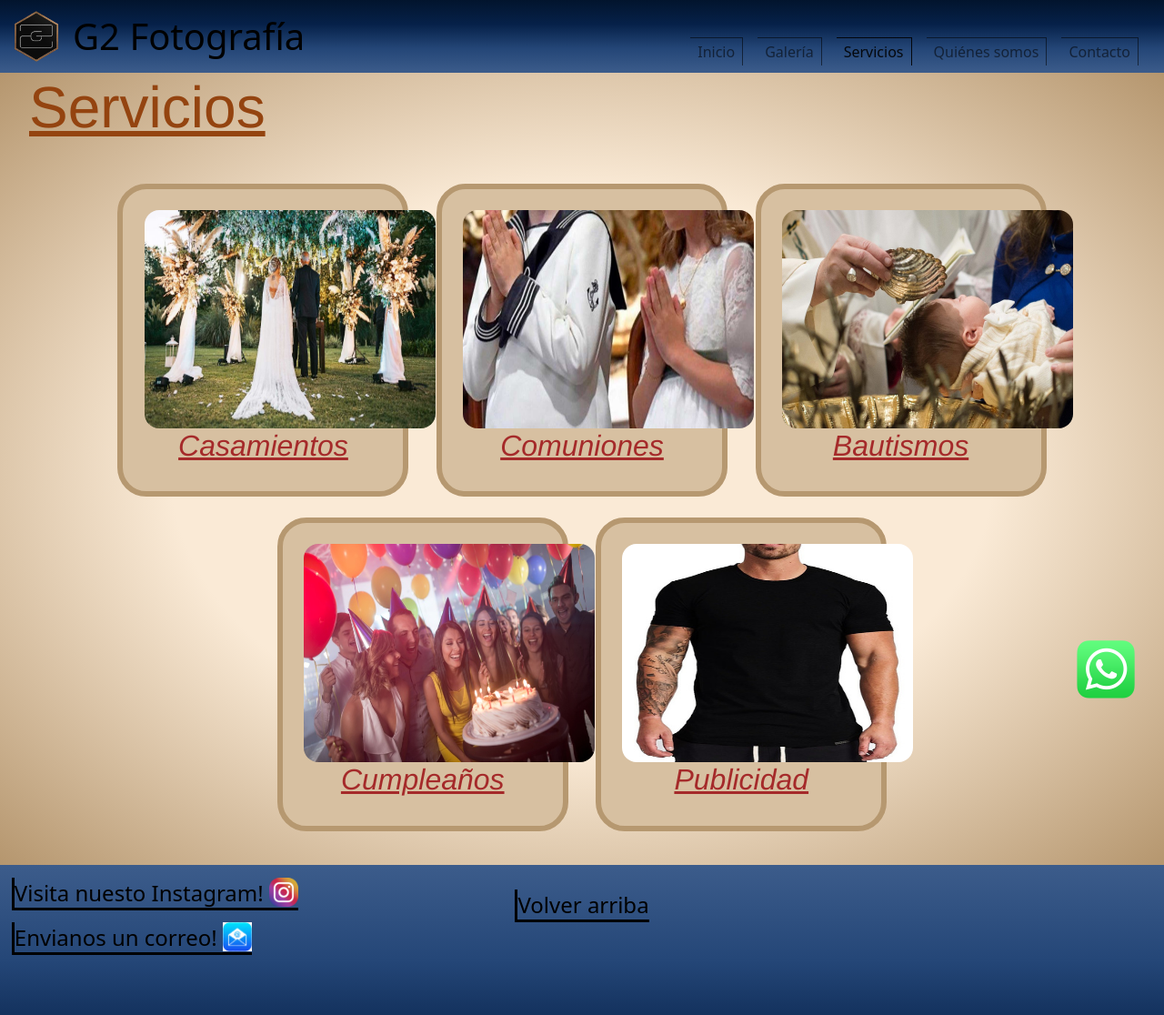
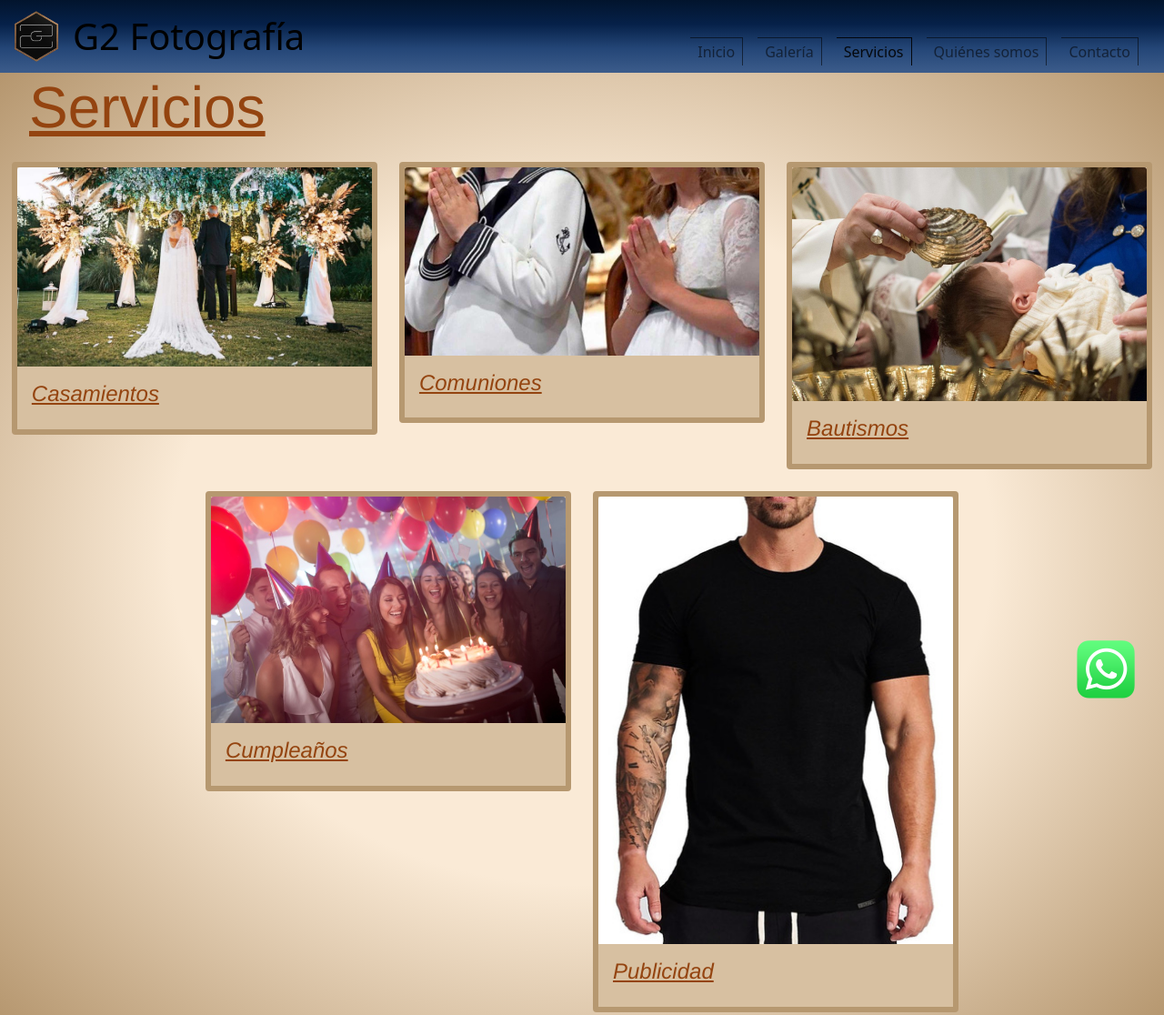
Before and after one commit to joaquingutierrez/fotografia-g2, a plain HTML site: page pages/services.html in a window 1280 px wide. Shown: the top 1116 px of the page at 91% size. Drawn offline with nearby package versions, Linux system fonts and the light colour scheme.

Commit message:
Bootstrap agregado a todas las secciones

```diff
--- a/css/style.css
+++ b/css/style.css
@@ -427,7 +427,7 @@ body {
 }
 
 .imgAbout img{
-    border-radius: 4rem;
+/*     border-radius: 4rem; */
     height: 10rem;
     width: 15rem;
     margin: 1rem;
@@ -534,80 +534,99 @@ body {
 
 /* ..............................................Servicios para Desktop 1200px en adelante.............................................. */
 
-.containerServices {
+/* .containerServices {
     text-align: center;
     width: auto;
     font-size: 1.8rem;
     padding: 2% 5%;
-}
+} */
 
 .servicios {
-    display: inline-block;
+    /* display: inline-block;
     text-align: center;
     font-family: 'Franklin Gothic Medium', 'Arial Narrow', Arial, sans-serif;
     font-size: 1.5rem;
     font-style: italic;
-    text-decoration: underline;
+    text-decoration: underline; */
     border: solid 0.4rem #B69870;
-    border-radius: 2rem;
-    width: 20rem;
+/*     border-radius: 2rem; */
+/*     width: 20rem;
     padding: 2%;
-    margin: 1%;
+    margin: 1%; */
     background-color: #D7C0A1;
-    color: brown;
+/*     color: brown; */
 }
 
-.imgServicios {
+.row {
+    justify-content: center;
+    padding:1%;
+}
+
+
+.card-title {
+    font-family: 'Franklin Gothic Medium', 'Arial Narrow', Arial, sans-serif;
+    font-size: 1.5rem;
+    font-style: italic;
+    text-decoration: underline;
+    color: rgb(148, 68, 16)
+}
+
+/* .card {
+    margin: 1%;
+    width: fit-content;
+} */
+
+/* .imgServicios {
     height: 15rem;
     width: 20rem;
     border-radius: 1rem;
-}
+} */
 
 /* ..............................................Servicios para Laptop 769px a 1200px.............................................. */
 
-@media only screen and (min-width: 769px) and (max-width: 1200px) {
+/* @media only screen and (min-width: 769px) and (max-width: 1200px) {
     .containerServices {
         padding: 0%;
     }
     .servicios {
         font-size: 1.4rem;
         width: 17rem;
-    }
-    .imgServicios {
+    } */
+/*     .imgServicios {
         height: 12rem;
         width: 17rem;
     }
-}
+} */
 
 /* ..............................................Servicios para Tablet 481px a 768px.............................................. */
 
-@media only screen and (min-width: 481px) and (max-width: 768px) {
+/* @media only screen and (min-width: 481px) and (max-width: 768px) {
     .servicios {
         padding: 1%;
         font-size: 1.2rem;
         width: 11rem;
-    }
-    .imgServicios {
+    } */
+/*     .imgServicios {
         height: 7rem;
         width: 11rem;
     }
-}
+} */
 
 /* ..............................................Servicios para Celulares 320px a 480px.............................................. */
 
-@media only screen and (min-width: 320px) and (max-width: 480px) {
+/* @media only screen and (min-width: 320px) and (max-width: 480px) {
     .servicios {
         padding: 2%;
         font-size: 0.8rem;
         width: 10rem;
-    }
-    .imgServicios {
+    } */
+/*     .imgServicios {
         height: 5rem;
         width: 10rem;
     }
-}
+} */
 
-/* ..............................................Servicios para Desktop 1200px en adelante.............................................. */
+/* ..............................................Contacto para Desktop 1200px en adelante.............................................. */
 
 .containerForm {
     font-size: 1.8rem;
@@ -641,7 +660,10 @@ body {
     width: 75%;
 }
 
-/* ..............................................Servicios para Laptop 769px a 1200px.............................................. */
+.centrado {
+    margin: 0 auto;
+}
+/* ..............................................Contacto para Laptop 769px a 1200px.............................................. */
 
 @media only screen and (min-width: 769px) and (max-width: 1200px) {
     .containerForm {
@@ -653,7 +675,7 @@ body {
     }
 }
 
-/* ..............................................Servicios para Tablet 481px a 768px.............................................. */
+/* ..............................................Contacto para Tablet 481px a 768px.............................................. */
 
 @media only screen and (min-width: 481px) and (max-width: 768px) {
     .containerForm {
@@ -671,7 +693,7 @@ body {
     }
 }
 
-/* ..............................................Servicios para Celulares 320px a 480px.............................................. */
+/* ..............................................Contacto para Celulares 320px a 480px.............................................. */
 
 @media only screen and (min-width: 320px) and (max-width: 480px) {
     .containerForm {
--- a/pages/services.html
+++ b/pages/services.html
@@ -49,33 +49,50 @@
     <main class="fondo">
         <h1 class="tituloPrincipal animate__animated animate__fadeInTopRight">Servicios</h1>
 
-        <div class="containerServices">
-            <div class="servicios wow animate__animated animate__fadeInLeft">
-                <img src="../img/casamiento.jpg" alt="" class="imgServicios">
-                <h2>Casamientos</h2>
+        <div class="row row-cols-1 row-cols-md-3 g-4">
+            <div class="col">
+                <div class="card servicios">
+                    <img src="../img/casamiento.jpg" class="card-img-top imgServicios" alt="...">
+                    <div class="card-body">
+                        <h5 class="card-title">Casamientos</h5>
+                    </div>
+                </div>
             </div>
+            <div class="col">
+                <div class="card servicios">
+                    <img src="../img/comuniones.jpeg" class="card-img-top imgServicios" alt="...">
+                    <div class="card-body">
+                        <h5 class="card-title">Comuniones</h5>
+                    </div>
+                </div>
+            </div>
+            <div class="col">
+                <div class="card servicios">
+                    <img src="../img/bautismo.jpg" class="card-img-top imgServicios" alt="...">
+                    <div class="card-body">
+                        <h5 class="card-title">Bautismos</h5>
+                    </div>
+                </div>
+            </div>
+            <div class="col">
+                <div class="card servicios">
+                    <img src="../img/cumple.jpg" class="card-img-top imgServicios" alt="...">
+                    <div class="card-body">
+                        <h5 class="card-title">Cumpleaños</h5>
+                    </div>
+                </div>
+            </div>
+            <div class="col">
+                <div class="card servicios">
+                    <img src="../img/publicidad.jpg" class="card-img-top imgServicios" alt="...">
+                    <div class="card-body">
+                        <h5 class="card-title">Publicidad</h5>
+                    </div>
+                </div>
+            </div>
+        </div>
 
-            <div class="servicios wow animate__animated animate__fadeInRight">
-                <img src="../img/comuniones.jpeg" alt="" class="imgServicios">
-                <h2>Comuniones</h2>
-            </div>
 
-            <div class="servicios wow animate__animated animate__fadeInDown">
-                <img src="../img/bautismo.jpg" alt="" class="imgServicios">
-                <h2>Bautismos</h2>
-            </div>
-
-            <div class="servicios wow animate__animated animate__fadeInBottomLeft">
-                <img src="../img/cumple.jpg" alt="" class="imgServicios">
-                <h2>Cumpleaños</h2>
-            </div>
-
-            <div class="servicios wow animate__animated animate__fadeInUp">
-                <img src="../img/publicidad.jpg" alt="" class="imgServicios">
-                <h2>Publicidad</h2>
-            </div>
-
-        </div>
 
 
 
```
Also changed, not shown: pages/about-us.html (+2 -2 lines), pages/contact.html (+86 -22 lines).
